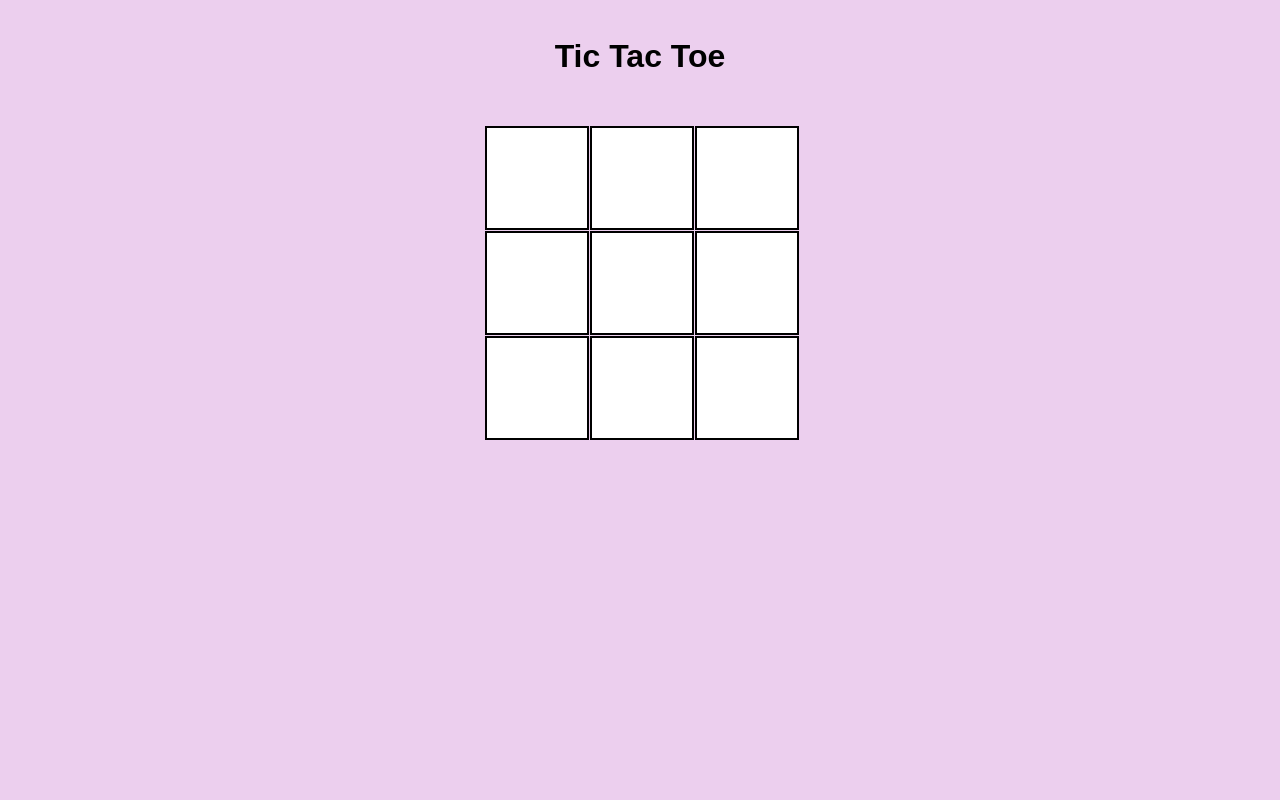
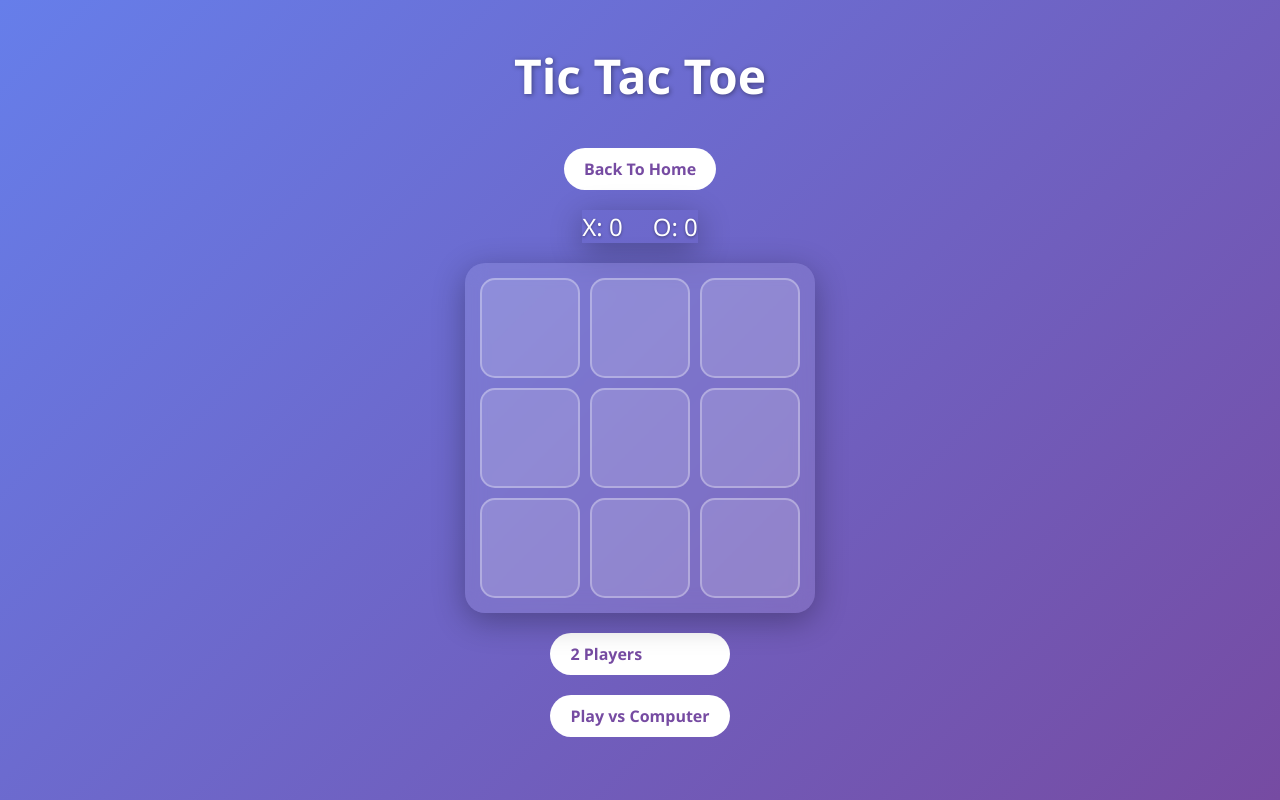
Before and after one commit to 1lavish/TicTacToe, a plain HTML site: page index.html in a window 1280 px wide. Drawn offline with Linux system fonts and the light colour scheme.

Commit message:
Adding new pages in the files and making cjanges as seem necessary

```diff
--- /dev/null
+++ b/home-style.css
@@ -0,0 +1,45 @@
+body {
+    background: linear-gradient(135deg, #667eea, #764ba2);
+    font-family: 'Segoe UI', Tahoma, Geneva, Verdana, sans-serif;
+    height: 100vh;
+    display: flex;
+    justify-content: center;
+    align-items: center;
+    color: white;
+  }
+
+  .home-container {
+    text-align: center;
+  }
+
+  h1 {
+    font-size: 3rem;
+    margin-bottom: 10px;
+  }
+
+  .tagline {
+    font-size: 1.2rem;
+    margin-bottom: 40px;
+  }
+
+  .mode-buttons {
+    display: flex;
+    gap: 20px;
+    justify-content: center;
+  }
+
+  .btn {
+    padding: 15px 30px;
+    background-color: white;
+    color: #764ba2;
+    border-radius: 25px;
+    text-decoration: none;
+    font-weight: bold;
+    font-size: 1rem;
+    transition: transform 0.2s, background-color 0.3s;
+  }
+
+  .btn:hover {
+    background-color: #f0f0f0;
+    transform: scale(1.05);
+  }
--- a/index.html
+++ b/index.html
@@ -8,6 +8,11 @@
 </head>
 <body>
   <h1>Tic Tac Toe</h1>
+  <h2><a href="home.html" class="btn">Back To Home</a></h2>
+  <div id="scoreboard">
+    <span>X: <span id="x-score">0</span></span>
+    <span>O: <span id="o-score">0</span></span>
+  </div>
   <div id="game">
     <div class="cell" id = "first" data-cell> </div>
     <div class="cell" id = "second" data-cell></div>
@@ -24,6 +29,10 @@
     <button id="restart-button">Restart</button>
     <button id="new-button">New Game</button>
   </div>
+  <div class="mode-buttons">
+    <a href="index.html" class="btn">2 Players</a>
+    <a href="ai.html" class="btn">Play vs Computer</a>
+  </div>
   <script src="script.js"></script>
 </body>
 </html>
--- a/script.js
+++ b/script.js
@@ -4,8 +4,14 @@ const winningMessageElement = document.getElementById("winning-message");
 const messageText = document.getElementById("message-text");
 const restartButton = document.getElementById("restart-button");
 const newButton = document.getElementById("new-button");
+const xScoreElement = document.getElementById("x-score");
+const oScoreElement = document.getElementById("o-score");
 
+
+let xScore = 0;
+let oScore = 0;
 let oTurn;
+
 const WINNING_COMBINATIONS = [
   [0, 1, 2],
   [3, 4, 5],
--- /dev/null
+++ b/style-2.css
@@ -0,0 +1,111 @@
+/* Background and typography */
+body {
+    background: linear-gradient(135deg, #667eea, #764ba2);
+    font-family: 'Segoe UI', Tahoma, Geneva, Verdana, sans-serif;
+    height: 100vh;
+    margin: 0;
+    color: white;
+    display: flex;
+    flex-direction: column;
+    align-items: center;
+  }
+
+  /* Page title */
+  h1 {
+    margin-top: 30px;
+    font-size: 3rem;
+  }
+
+  /* Scoreboard styling */
+  #scoreboard {
+    display: flex;
+    justify-content: center;
+    gap: 40px;
+    margin: 20px 0;
+    font-size: 1.2rem;
+  }
+
+  /* Game board */
+  #game {
+    display: grid;
+    grid-template-columns: repeat(3, 100px);
+    grid-template-rows: repeat(3, 100px);
+    gap: 10px;
+    background: rgba(255, 255, 255, 0.1);
+    padding: 15px;
+    border-radius: 20px;
+    box-shadow: 0 8px 32px rgba(0, 0, 0, 0.3);
+    backdrop-filter: blur(10px);
+  }
+
+  .cell {
+    background: rgba(255, 255, 255, 0.15);
+    border: 2px solid rgba(255, 255, 255, 0.3);
+    border-radius: 15px;
+    cursor: pointer;
+    font-size: 3rem;
+    display: flex;
+    justify-content: center;
+    align-items: center;
+    transition: transform 0.2s, background-color 0.3s;
+  }
+
+  .cell:hover {
+    background-color: #f0f0f0;
+    transform: scale(1.05);
+  }
+
+  /* Mark styles */
+  .cell.x::before,
+  .cell.o::before {
+    font-size: 60px;
+    font-weight: bold;
+    display: block;
+    text-align: center;
+    line-height: 100px;
+    color: #333;
+  }
+
+  .cell.x::before {
+    content: "X";
+  }
+
+  .cell.o::before {
+    content: "O";
+  }
+
+  /* Winning message */
+  #winning-message {
+    font-size: 1.5rem;
+    font-weight: bold;
+    padding: 10px 20px;
+    background-color: white;
+    color: #764ba2;
+    border-radius: 20px;
+    margin-bottom: 20px;
+    transition: opacity 0.3s ease;
+  }
+
+  .hidden {
+    display: none;
+  }
+
+  /* Back to home button */
+  .btn {
+    display: grid;
+    margin-top: 35px;
+    padding: 12px 25px;
+    background-color: white;
+    color: #764ba2;
+    border-radius: 25px;
+    text-decoration: none;
+    font-weight: bold;
+    font-size: 1rem;
+    transition: transform 0.2s, background-color 0.3s;
+    margin-bottom: 30px;
+  }
+
+  .btn:hover {
+    background-color: #f0f0f0;
+    transform: scale(1.05);
+  }
--- a/style.css
+++ b/style.css
@@ -1,53 +1,168 @@
-body {
-    font-family: Arial, sans-serif;
+/* Reset */
+* {
+    margin: 0;
+    padding: 0;
+    box-sizing: border-box;
+  }
+
+  body {
+    font-family: "Segoe UI", Tahoma, Geneva, Verdana, sans-serif;
+    background: linear-gradient(135deg, #667eea, #764ba2);
+    height: 100vh;
     display: flex;
     flex-direction: column;
     align-items: center;
-    background: #eccfee;
-
+    justify-content: center;
+    color: #fff;
   }
 
   h1 {
-    margin-top: 30px;
+    font-size: 3rem;
+    margin-bottom: 20px;
+    text-shadow: 1px 1px 5px rgba(0, 0, 0, 0.4);
   }
 
   #game {
     display: grid;
     grid-template-columns: repeat(3, 100px);
     grid-template-rows: repeat(3, 100px);
-    gap: 5px;
-    margin: 30px;
+    gap: 10px;
+    background: rgba(255, 255, 255, 0.1);
+    padding: 15px;
+    border-radius: 20px;
+    box-shadow: 0 8px 32px rgba(0, 0, 0, 0.3);
+    backdrop-filter: blur(10px);
   }
 
   .cell {
-    width: 100px;
-    height: 100px;
-    background: #fff;
-    border: 2px solid #000;
+    background: rgba(255, 255, 255, 0.15);
+    border: 2px solid rgba(255, 255, 255, 0.3);
+    border-radius: 15px;
     font-size: 2.5rem;
+    color: #fff;
     text-align: center;
-    vertical-align: middle;
     line-height: 100px;
     cursor: pointer;
+    transition: background 0.3s, transform 0.2s;
+  }
+
+  .cell:hover {
+    background: rgba(255, 255, 255, 0.25);
+    transform: scale(1.05);
   }
 
   .cell.x {
-    color: red;
+    color: #ff6b6b;
   }
 
   .cell.o {
-    color: blue;
+    color: #4dd0e1;
   }
 
   #winning-message {
+    margin-top: 30px;
     text-align: center;
+    animation: fadeIn 0.5s ease;
+  }
+
+  #message-text {
+    font-size: 2rem;
+    margin-bottom: 15px;
+  }
+
+  #restart-button {
+    padding: 10px 25px;
+    font-size: 1rem;
+    font-weight: bold;
+    background: #fff;
+    color: #764ba2;
+    border: none;
+    border-radius: 25px;
+    cursor: pointer;
+    transition: background 0.3s, transform 0.2s;
+  }
+
+  /* #restart-button:hover {
+    background: #f1f1f1;
+    transform: scale(1.05);
+  } */
+
+  #new-button {
+    padding: 10px 25px;
+    font-size: 1rem;
+    font-weight: bold;
+    background: #fff;
+    color: #764ba2;
+    border: none;
+    border-radius: 25px;
+    cursor: pointer;
+    transition: background 0.3s, transform 0.2s;
   }
 
   .hidden {
     display: none;
   }
 
-  #first{
-    border: 2px solid #000;
-    border-collapse: collapse;
- }
+  @keyframes fadeIn {
+    from {
+      opacity: 0;
+      transform: translateY(20px);
+    }
+    to {
+      opacity: 1;
+      transform: translateY(0);
+    }
+  }
+
+  /* Responsive Design */
+  @media (max-width: 400px) {
+    #game {
+      grid-template-columns: repeat(3, 80px);
+      grid-template-rows: repeat(3, 80px);
+      gap: 8px;
+    }
+
+    .cell {
+      width: 80px;
+      height: 80px;
+      font-size: 2rem;
+      line-height: 80px;
+    }
+
+    #message-text {
+      font-size: 1.5rem;
+    }
+
+    #restart-button {
+      padding: 8px 20px;
+      font-size: 0.9rem;
+    }
+  }
+  #scoreboard {
+    font-family: 'Segoe UI', Tahoma, Geneva, Verdana, sans-serif;
+    font-size: 1.5rem;
+    margin-bottom: 20px;
+    display: flex;
+    gap: 30px;
+    color: #fff;
+    text-shadow: 0 1px 3px rgba(0,0,0,0.4);
+    box-shadow: 0 8px 32px rgba(0, 0, 0, 0.3);
+  }
+
+  .btn {
+    display: flex;
+    margin: 20px;
+    padding: 10px 20px;
+    background-color: white;
+    color: #764ba2;
+    border-radius: 25px;
+    text-decoration: none;
+    font-weight: bold;
+    font-size: 1rem;
+    /* transition: transform 0.2s, background-color 0.3s; */
+  }
+
+  .btn:hover {
+    background-color: #f0f0f0;
+    transform: scale(1.05);
+  }
```
Also changed, not shown: ai.html (added, +33 -0 lines), ai.js (added, +96 -0 lines), home.html (+12 -3 lines).
